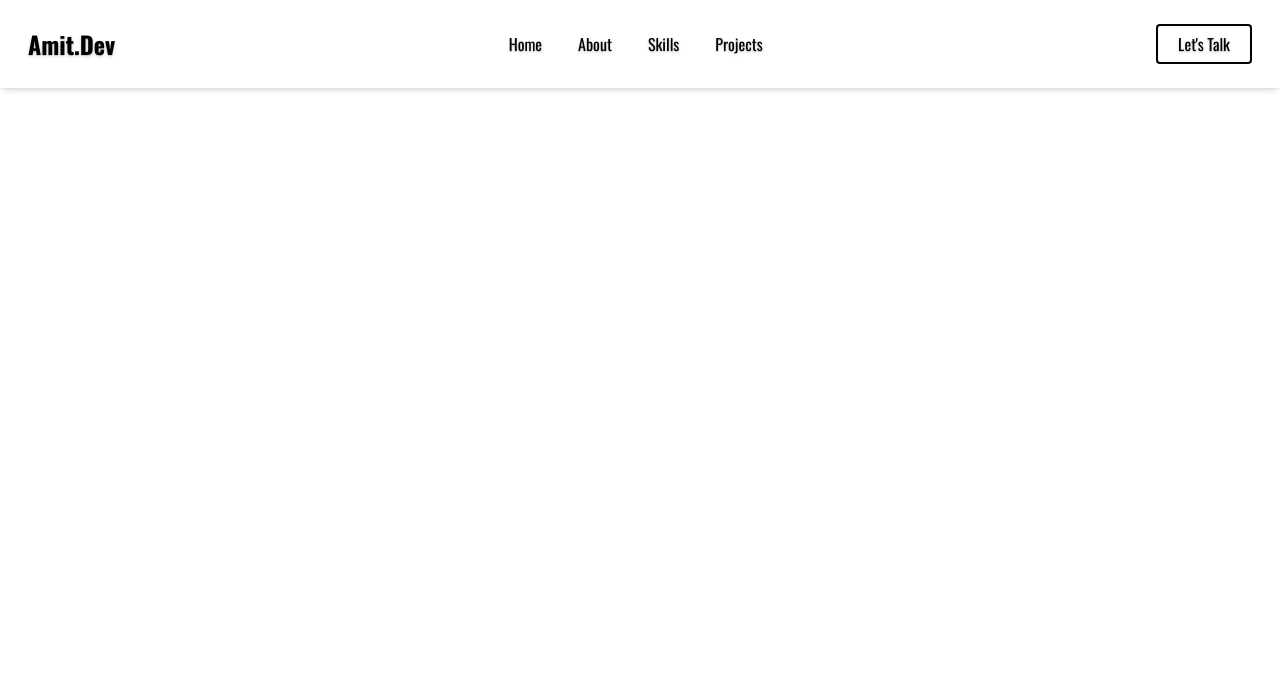
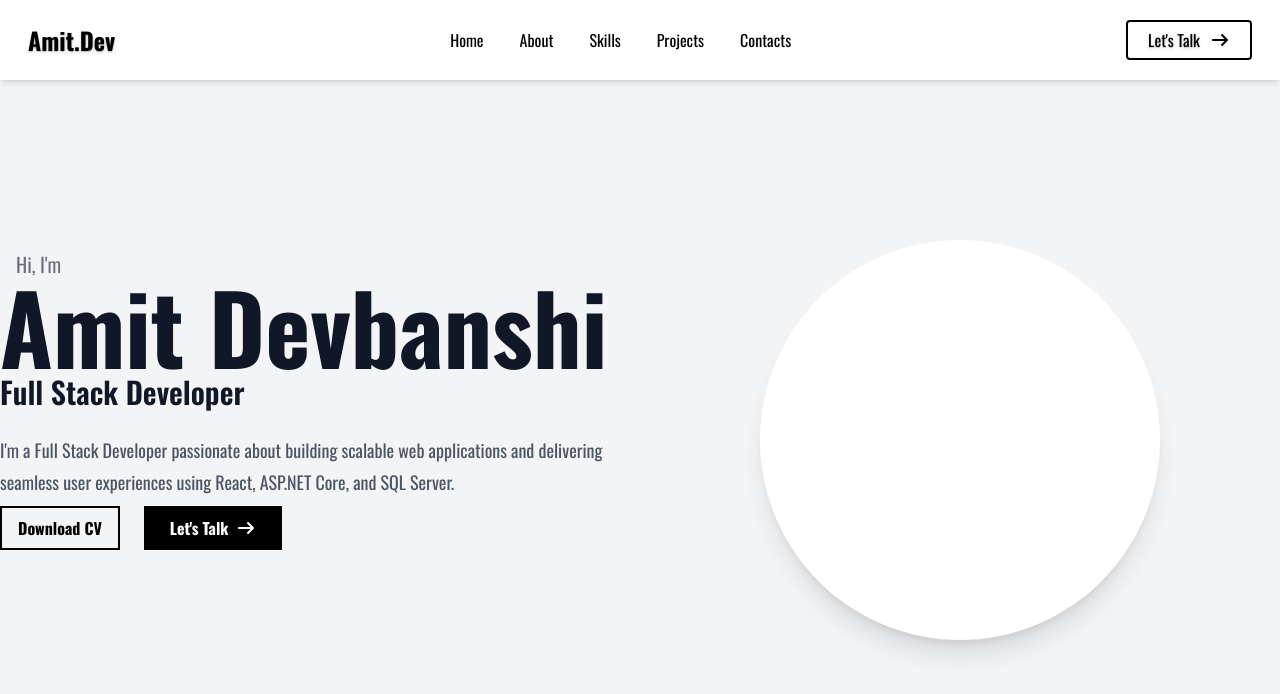
Before and after one commit to devbanshiamit-dev/portfolio, a React (Vite) app: page / in a window 1280 px wide. Shown: the top 694 px of the page. Built offline with nearby package versions, Linux system fonts and the light colour scheme; a web font is replaced by a local one.

Commit message:
feat: build initial hero section

```diff
--- a/src/App.jsx
+++ b/src/App.jsx
@@ -4,6 +4,7 @@ import { useGSAP } from '@gsap/react';
 import './App.css';
 import Navbar from './components/Navbar';
 import Sidebar from './components/Sidebar'; // Ensure Sidebar is imported
+import Mainsection from './components/Mainsection';
 
 gsap.registerPlugin(useGSAP);
 
@@ -21,6 +22,8 @@ function App() {
         menu={menu}
         setmenu={setmenu}
       />
+
+      <Mainsection />
     </>
   )
 }
--- /dev/null
+++ b/src/components/Mainsection.jsx
@@ -0,0 +1,46 @@
+import React from 'react';
+import { FontAwesomeIcon } from "@fortawesome/react-fontawesome";
+import { faArrowRight } from "@fortawesome/free-solid-svg-icons";
+
+const Mainsection = () => {
+    return (
+        <div className="bg-gray-100 h-[calc(100vh-5rem)] w-full flex">
+            <section className="w-1/2 h-full flex justify-center items-center -translate-y-10">
+
+                <div className='w-2xl'>
+                    <p className="text-gray-500 text-xl pl-4">
+                        Hi, I'm
+                    </p>
+
+                    <h1 className="text-8xl font-bold text-gray-900">
+                        Amit Devbanshi
+                    </h1>
+
+                    <h2 className="text-3xl font-semibold text-gray-900">
+                        Full Stack Developer
+                    </h2>
+
+                    <p className="mt-6 text-lg text-gray-600 leading-8">
+                        I'm a Full Stack Developer passionate about building scalable web
+                        applications and delivering seamless user experiences using React,
+                        ASP.NET Core, and SQL Server.
+                    </p>
+                    <div className='flex gap-6 mt-2'>
+                        <button className='py-2 px-4 border-2 border-black font-bold hover:bg-black hover:text-white'>Download CV</button>
+                        <button className='py-2 px-6 bg-black border-2 border-black text-white font-bold flex items-center gap-2 hover:bg-white hover:text-black'>
+                            Let's Talk
+                            <FontAwesomeIcon icon={faArrowRight} />
+                        </button>
+                    </div>
+                </div>
+            </section>
+
+            <section className="w-1/2 flex justify-center items-center">
+                <div className="w-100 h-100 rounded-full bg-white shadow-xl">
+                </div>
+            </section>
+        </div>
+    );
+}
+
+export default Mainsection;
--- a/src/components/Navbar.jsx
+++ b/src/components/Navbar.jsx
@@ -4,6 +4,7 @@ import gsap from 'gsap';
 import { useGSAP } from '@gsap/react';
 import { FontAwesomeIcon } from "@fortawesome/react-fontawesome";
 import { faBars } from "@fortawesome/free-solid-svg-icons";
+import { faArrowRight } from "@fortawesome/free-solid-svg-icons";
 
 gsap.registerPlugin(useGSAP);
 
@@ -20,22 +21,49 @@ function Navbar({ menu, setmenu }) {
 
   return (
     <>
-      <nav className="relative flex items-center justify-between px-7 py-6 shadow-md bg-white z-50">
+      <nav className="relative h-20 flex items-center justify-between px-7 py-6 shadow-md bg-white z-50">
         <div className="font-bold text-2xl text-shadow-md">
           Amit.Dev
         </div>
 
         <div className="hidden md:block">
-          <li className="flex gap-9 text-shadow-md">
-            <a href="#">Home</a>
-            <a href="#">About</a>
-            <a href="#">Skills</a>
-            <a href="#">Projects</a>
+          <li className="flex gap-9">
+            <a
+              href="#"
+              className="transition-all duration-300 hover:text-gray-700 hover:scale-105"
+            >
+              Home
+            </a>
+            <a
+              href="#"
+              className="transition-all duration-300 hover:text-gray-700 hover:scale-105"
+            >
+              About
+            </a>
+            <a
+              href="#"
+              className="transition-all duration-300 hover:text-gray-700 hover:scale-105"
+            >
+              Skills
+            </a>
+            <a
+              href="#"
+              className="transition-all duration-300 hover:text-gray-700 hover:scale-105"
+            >
+              Projects
+            </a>
+            <a
+              href="#"
+              className="transition-all duration-300 hover:text-gray-700 hover:scale-105"
+            >
+              Contacts
+            </a>
           </li>
         </div>
 
-        <button className="hidden md:block px-5 py-1.5 rounded border-2 text-md font-sans text-shadow-md hover:bg-black hover:text-white">
+        <button className="hidden md:flex items-center gap-2.5 px-5 py-1.5 rounded border-2 text-md font-sans text-shadow-md hover:bg-black hover:text-white">
           Let's Talk
+          <FontAwesomeIcon icon={faArrowRight} />
         </button>
 
         <div
```
